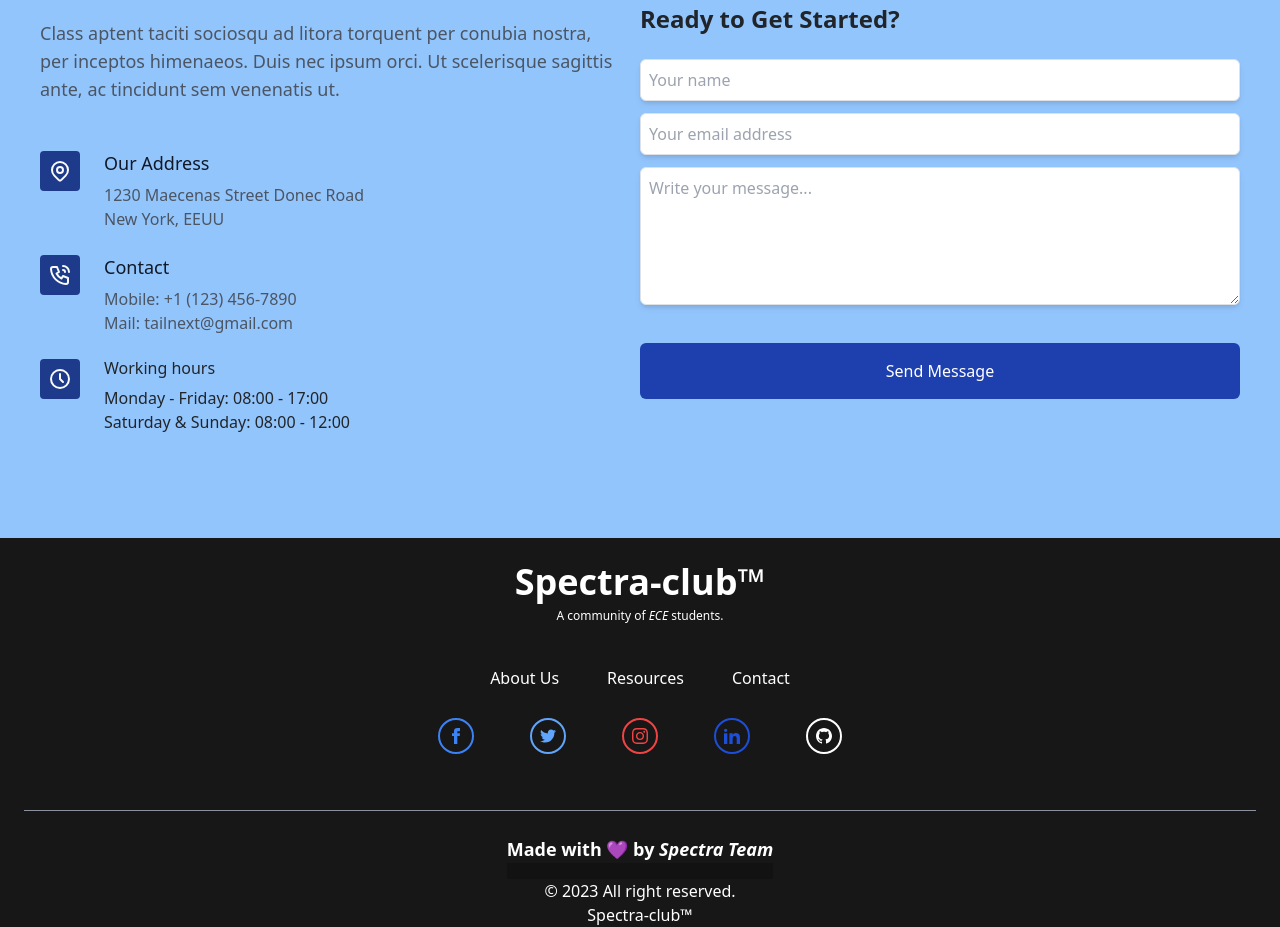
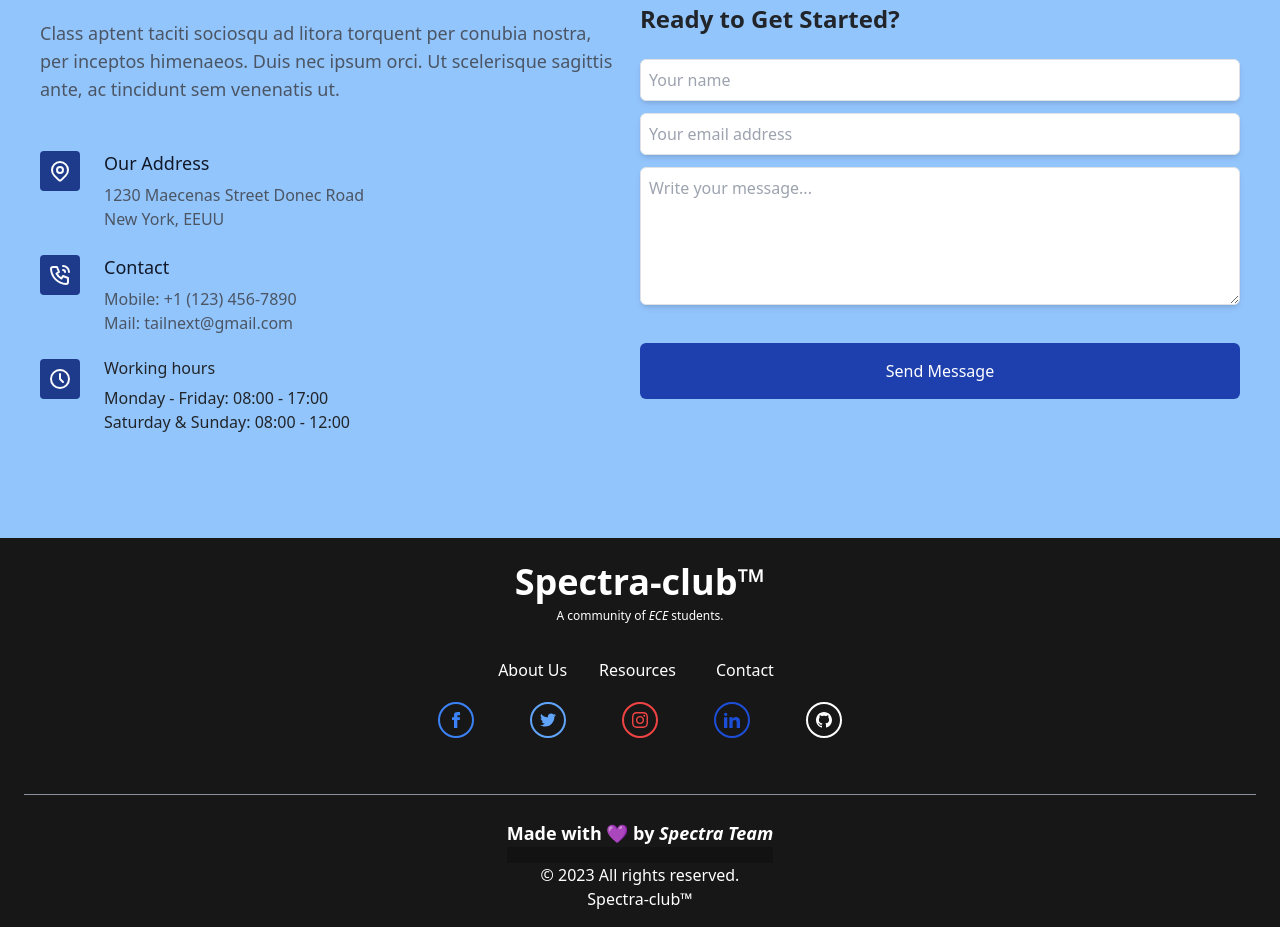
Before and after one commit to sahil-kumar-yadav/Spectra-club.github.io, a website: page index.html in a window 1280 px wide. Shown: the part 2171-3098 px from the top of the page. Drawn offline with nearby package versions, Linux system fonts and the light colour scheme; files that its build step writes are made by us from their sources; files whose address does not match are found by name.

Commit message:
footer responsiveness

```diff
--- a/index.html
+++ b/index.html
@@ -561,10 +561,10 @@
           <span class="text-xs pb-20">A community of <i>ECE </i>students.</span>
         </center>
       </div>
-      <div class="flex justify-center items-center pb-7 pt-10 ">
-        <ul><a href="#about" class="mx-6 hover:text-cyan-300">About Us</a></ul>
-        <ul><a href="./dist/st/student.html" class="mx-6 hover:text-cyan-300">Resources</a></ul>
-        <ul><a href="#contact" class="mx-6 hover:text-cyan-300">Contact</a></ul>
+      <div class="flex justify-center items-center pb-7 pt-10 sm:pb-5 sm:pt-8">
+        <ul><a href="#about" class="mx-6 hover:text-cyan-300 sm:mx-4">About Us</a></ul>
+        <ul><a href="./dist/st/student.html" class="mx-6 hover:text-cyan-300 sm:mx-4">Resources</a></ul>
+        <ul><a href="#contact" class="mx-6 hover:text-cyan-300 m:mx-4">Contact</a></ul>
       </div>
       <div class="mb-14 flex justify-center items-center">
         <a href="https://www.facebook.com/spectra.nitg/" type="button"
@@ -617,8 +617,8 @@
 
     <!--Copyright section-->
     <h5 class="font-semibold text-lg">Made with 💜 by <em>Spectra Team</em>
-    <div class="w-full pb-3 flex justify-center" style="background-color: rgba(0, 0, 0, 0.2)">
-      </h5>© 2023 All right reserved.<a class="text-white hover:no-underline hover:text-cyan-300" href="#about">Spectra-club™</a>
+    <div class="w-full pb-3" style="background-color: rgba(0, 0, 0, 0.2)">
+      </h5>© 2023 All rights reserved.<a class="text-white pb-3 hover:no-underline hover:text-cyan-300 sm:pb-2" href="#about">Spectra-club™</a>
     </div>
   </footer>
 
```
